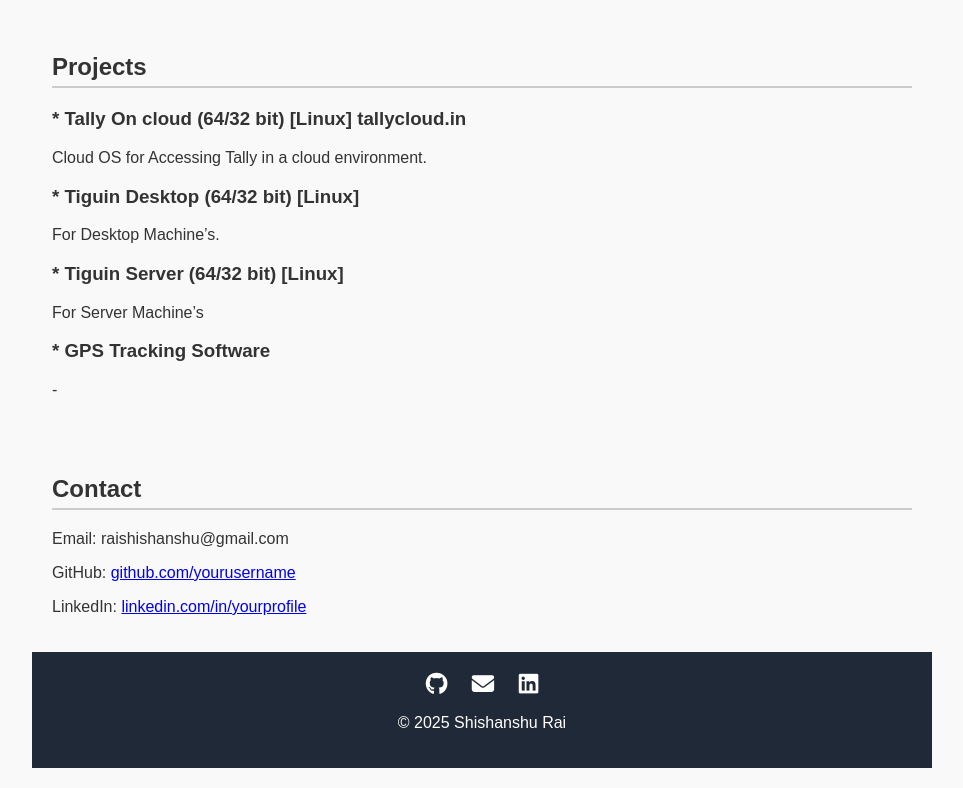
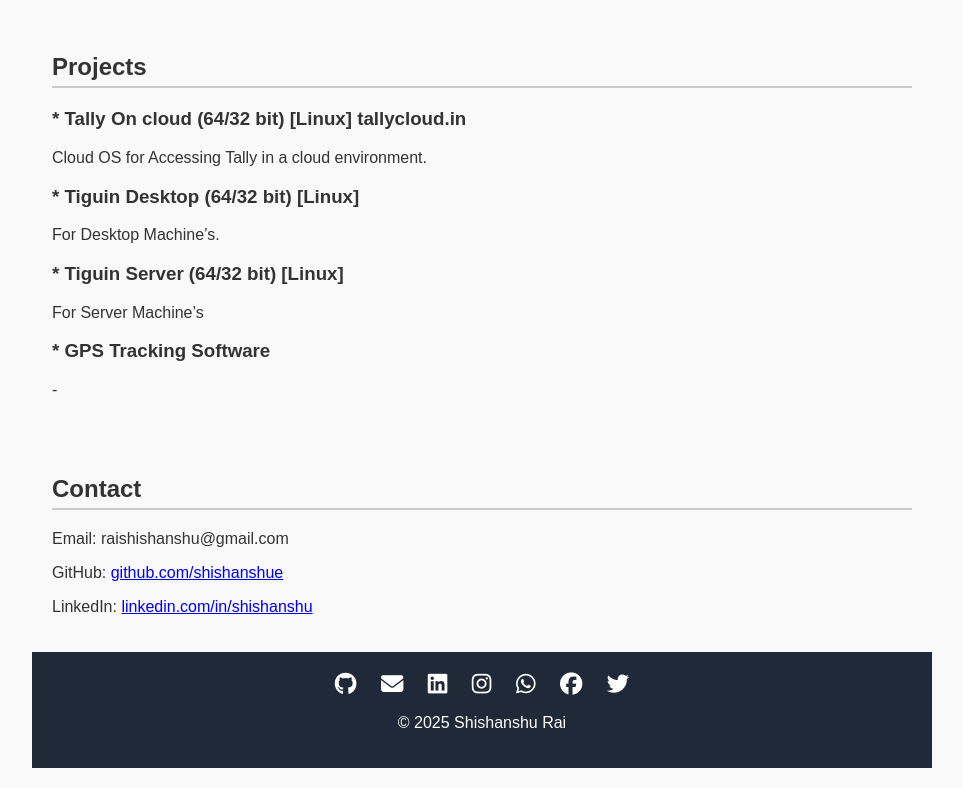
Before and after one commit to shishanshu/shishanshurai, a plain HTML site: page index.html in a window 1280 px wide. Shown: the part 923-1711 px from the top of the page, without its empty margins (158-1121 px from the left). Drawn offline with Linux system fonts and the light colour scheme.

Commit message:
Update index.html

```diff
--- a/index.html
+++ b/index.html
@@ -66,15 +66,33 @@
   <section id="contact" class="fade-in">
     <h2>Contact</h2>
     <p>Email: raishishanshu@gmail.com</p>
-    <p>GitHub: <a href="https://github.com/shishanshue" target="_blank">github.com/yourusername</a></p>
-    <p>LinkedIn: <a href="https://www.linkedin.com/in/shishanshu/" target="_blank">linkedin.com/in/yourprofile</a></p>
+    <p>GitHub: <a href="https://github.com/shishanshue" target="_blank">github.com/shishanshue</a></p>
+    <p>LinkedIn: <a href="https://www.linkedin.com/in/shishanshu/" target="_blank">linkedin.com/in/shishanshu</a></p>
   </section>
 
   <footer class="fade-in">
     <div class="social-icons">
-      <a href="https://github.com/shishanshu" target="_blank"><i class="fab fa-github"></i></a>
-      <a href="mailto:raishishanshu@gmail.com"><i class="fas fa-envelope"></i></a>
-      <a href="https://www.linkedin.com/in/shishanshu/" target="_blank"><i class="fab fa-linkedin"></i></a>
+<!-- GitHub -->
+<a href="https://github.com/shishanshu" target="_blank"><i class="fab fa-github"></i></a>
+
+<!-- Email -->
+<a href="mailto:raishishanshu@gmail.com"><i class="fas fa-envelope"></i></a>
+
+<!-- LinkedIn -->
+<a href="https://www.linkedin.com/in/shishanshu/" target="_blank"><i class="fab fa-linkedin"></i></a>
+
+<!-- Instagram -->
+<a href="https://www.instagram.com/yourusername" target="_blank"><i class="fab fa-instagram"></i></a>
+
+<!-- WhatsApp -->
+<a href="https://wa.me/yourphonenumber" target="_blank"><i class="fab fa-whatsapp"></i></a>
+
+<!-- Facebook -->
+<a href="https://www.facebook.com/yourusername" target="_blank"><i class="fab fa-facebook"></i></a>
+
+<!-- Twitter -->
+<a href="https://twitter.com/yourusername" target="_blank"><i class="fab fa-twitter"></i></a>
+
     </div>
     <p>© 2025 Shishanshu Rai</p>
   </footer>
```
